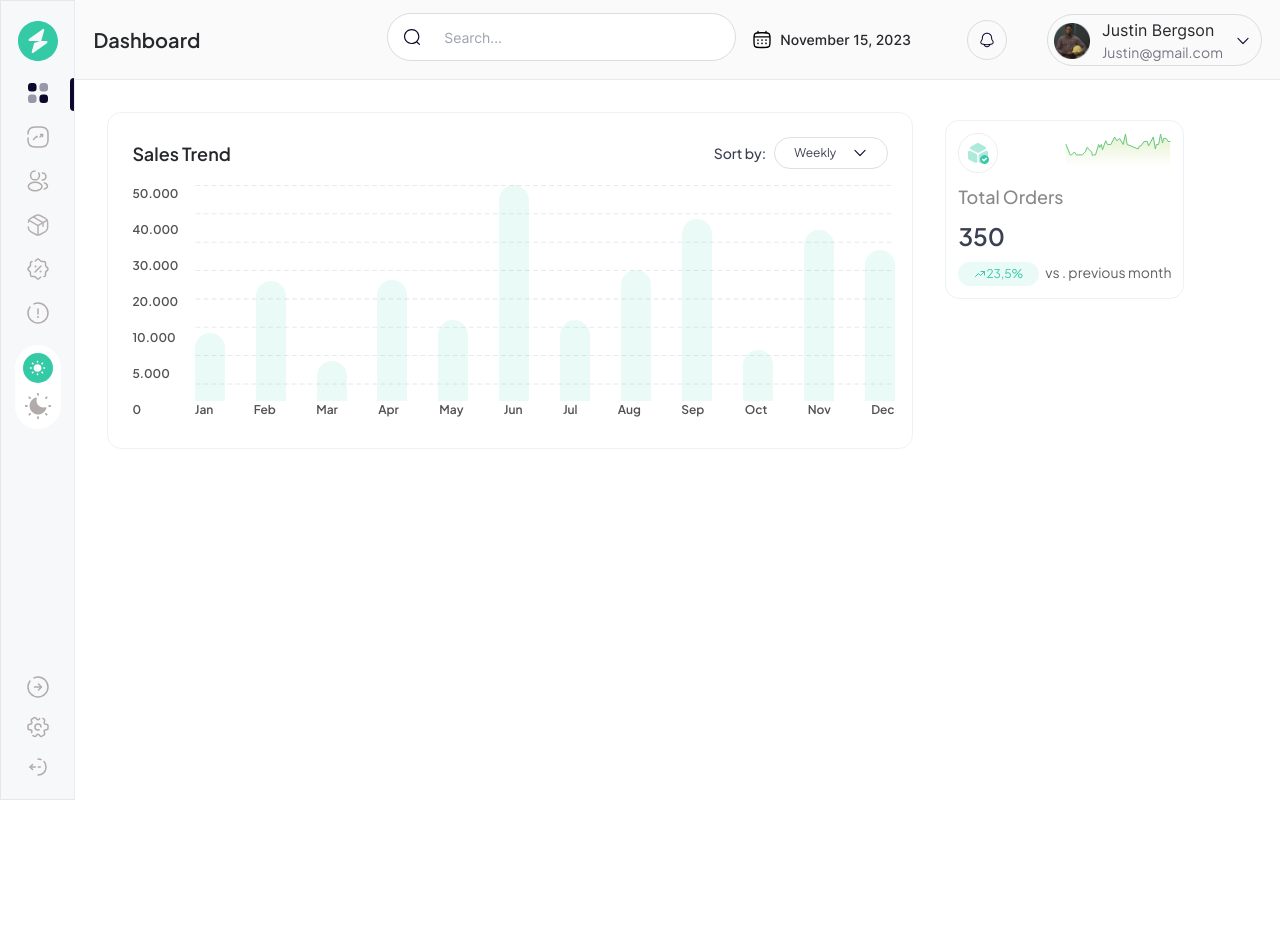
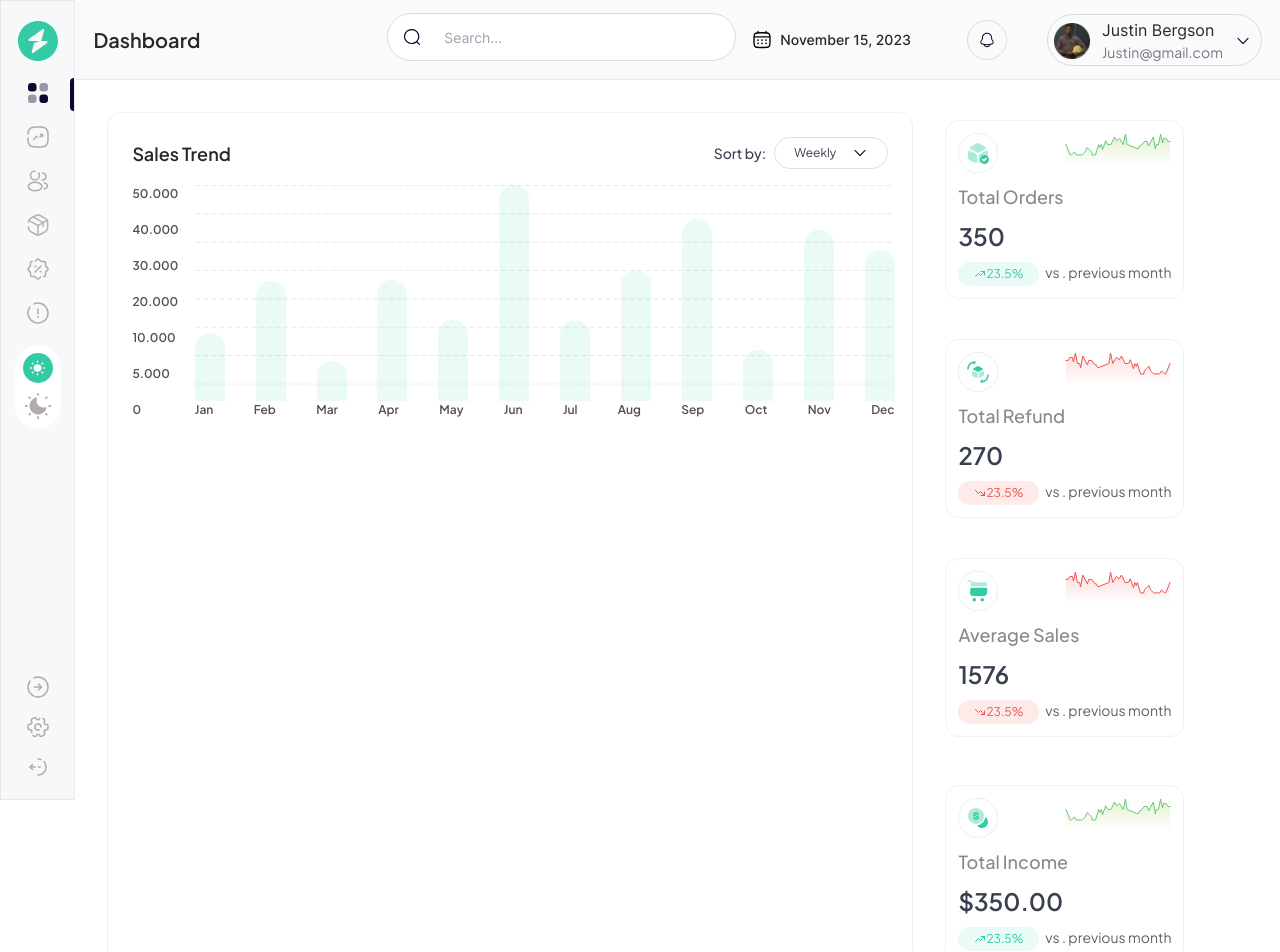
Before and after one commit to Adedoyin-Emmanuel/geegpay-challenge, a React (Vite) app: page / in a window 1280 px wide. Shown: the top 952 px of the page. Before the commit the page ends 800 px from the top, so only its background shows below. Built offline with nearby package versions, Linux system fonts and the light colour scheme.

Commit message:
Feat: Finished Cards

```diff
--- a/src/pages/Dashboard/Dashboard.tsx
+++ b/src/pages/Dashboard/Dashboard.tsx
@@ -3,17 +3,22 @@ import SideNav from "../../components/SideNav/SideNav";
 import SalesTrend from "../../components/SalesTrend/SalesTrend";
 import Card from "../../components/Card/Card";
 import BoxTickIcon from "./../../assets/icons/box-icon-1.svg";
+import Box3DRotateIcon from "./../../assets/icons/box-icon-2.svg";
 import GreenGraphIcon from "./../../assets/icons/good-graph.svg";
+import BadGraphIcon from "./../../assets/icons/bad-graph.svg";
 import GreenTrendIcon from "./../../assets/icons/trending-up-icon.svg";
+import BadTrendIcon from "./../../assets/icons/trending-down-icon.svg";
+import ShoppingIcon from "./../../assets/icons/cart-icon.svg";
+import DollarIcon from "./../../assets/icons/coin-icon.svg";
 
 const Dashboard = () => {
   return (
     <div className="w-screen h-full flex">
       <SideNav />
       <DashboardHeader>
-        <section className="w-full md:flex gap-6">
+        <section className="w-full md:flex gap-6 justify-between">
           <SalesTrend />
-          <section className="my-5 md:my-0 p-2">
+          <section className="w-full flex md:flex-row flex-col flex-wrap md:items-center md:justify-between  gap-5 md:gap-10 my-5 md:my-0 p-2">
             <Card>
               <section className="card-header flex items-start justify-between">
                 <img src={BoxTickIcon} alt="Box Tick" />
@@ -37,7 +42,101 @@ const Dashboard = () => {
                     alt="Green trend"
                     className="h-3 w-3"
                   />
-                  <p className="text-[12px] text-[#34CAA5]">23,5%</p>
+                  <p className="text-[12px] text-[#34CAA5]">23.5%</p>
+                </div>
+
+                <div className="flex">
+                  <p className="text-[#606060] text-[14px]">
+                    vs . previous month
+                  </p>
+                </div>
+              </section>
+            </Card>
+
+            <Card>
+              <section className="card-header flex items-start justify-between">
+                <img src={Box3DRotateIcon} alt="Box Tick" />
+                <img src={BadGraphIcon} alt="Bad Graph" />
+              </section>
+
+              <h3 className="capitalize  text-[#898989] text-[18px] font-medium">
+                total refund
+              </h3>
+              <h1 className="text-2xl font-[600]  text-[#3A3F51]">270</h1>
+
+              <section className="flex items-start justify-between">
+                <div
+                  className="rounded-[1000px] flex items-center justify-between p-2 px-4  h-[24px]"
+                  style={{
+                    background: "rgba(237, 84, 78, 0.12)",
+                  }}
+                >
+                  <img src={BadTrendIcon} alt="Red trend" className="h-3 w-3" />
+                  <p className="text-[12px] text-[#ED544E]">23.5%</p>
+                </div>
+
+                <div className="flex">
+                  <p className="text-[#606060] text-[14px]">
+                    vs . previous month
+                  </p>
+                </div>
+              </section>
+            </Card>
+
+            <Card>
+              <section className="card-header flex items-start justify-between">
+                <img src={ShoppingIcon} alt="Shopping icon" />
+                <img src={BadGraphIcon} alt="Bad Graph" />
+              </section>
+
+              <h3 className="capitalize  text-[#898989] text-[18px] font-medium">
+                average sales
+              </h3>
+              <h1 className="text-2xl font-[600]  text-[#3A3F51]">1576</h1>
+
+              <section className="flex items-start justify-between">
+                <div
+                  className="rounded-[1000px] flex items-center justify-between p-2 px-4  h-[24px]"
+                  style={{
+                    background: "rgba(237, 84, 78, 0.12)",
+                  }}
+                >
+                  <img src={BadTrendIcon} alt="Red trend" className="h-3 w-3" />
+                  <p className="text-[12px] text-[#ED544E]">23.5%</p>
+                </div>
+
+                <div className="flex">
+                  <p className="text-[#606060] text-[14px]">
+                    vs . previous month
+                  </p>
+                </div>
+              </section>
+            </Card>
+
+            <Card className="transform md:translate-y-2">
+              <section className="card-header flex items-start justify-between">
+                <img src={DollarIcon} alt="Coin icon" />
+                <img src={GreenGraphIcon} alt="Green Graph" />
+              </section>
+
+              <h3 className="capitalize  text-[#898989] text-[18px] font-medium">
+                total income
+              </h3>
+              <h1 className="text-2xl font-[600]  text-[#3A3F51]">$350.00</h1>
+
+              <section className="flex items-start justify-between">
+                <div
+                  className="rounded-[1000px] flex items-center justify-between p-2 px-4  h-[24px]"
+                  style={{
+                    background: "rgba(52, 202, 165, 0.10)",
+                  }}
+                >
+                  <img
+                    src={GreenTrendIcon}
+                    alt="Green trend"
+                    className="h-3 w-3"
+                  />
+                  <p className="text-[12px] text-[#34CAA5]">23.5%</p>
                 </div>
 
                 <div className="flex">
```
